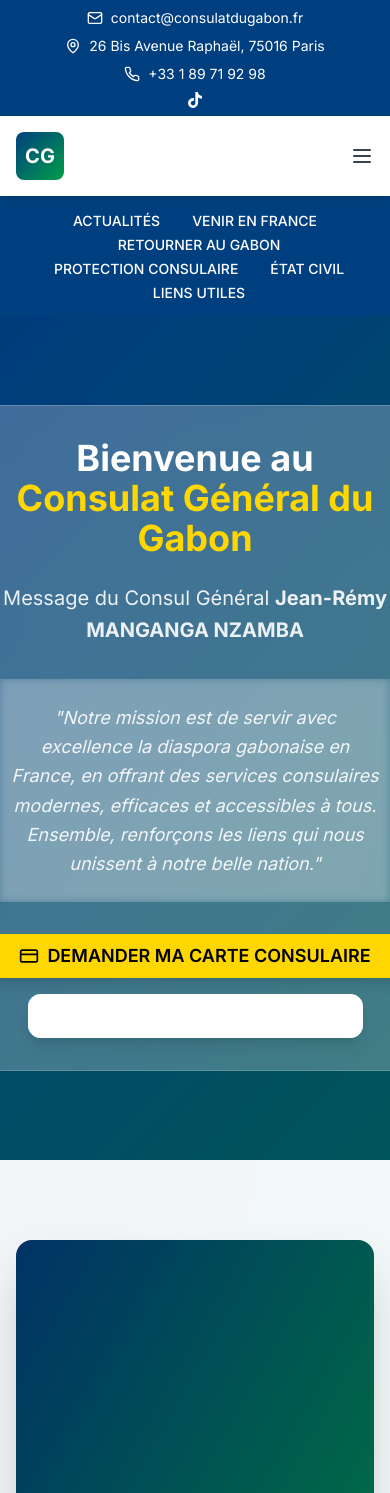
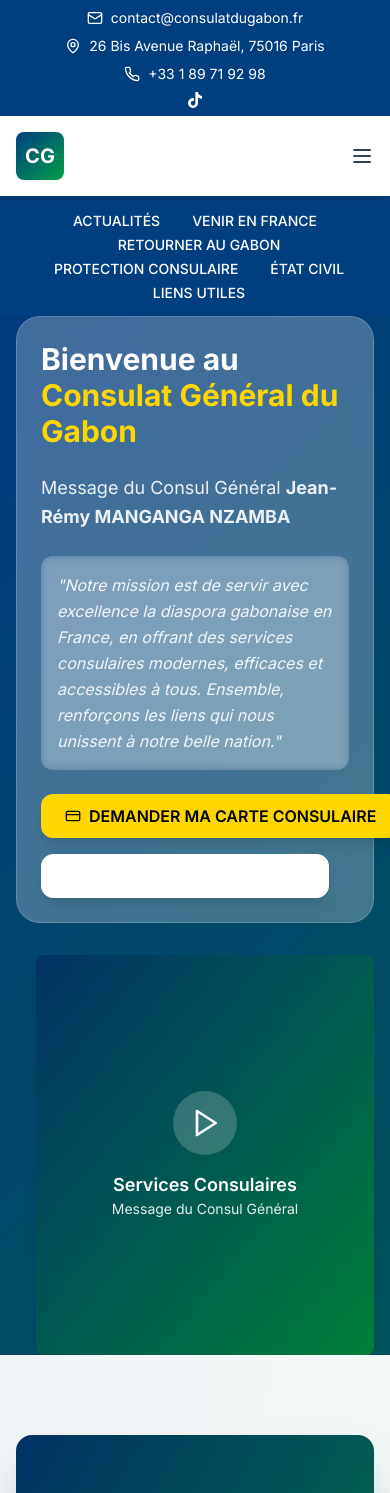
Before and after one commit to iAsted82/cggf, a Next.js app: page / in a window 390 px wide. Shown: the top 1493 px of the page. Built offline with nearby package versions, Linux system fonts and the light colour scheme.

Commit message:
Intégration vidéo dans la section Hero

```diff
--- a/components/home/HeroSection.tsx
+++ b/components/home/HeroSection.tsx
@@ -2,7 +2,7 @@
 
 import React from 'react';
 import { motion } from 'framer-motion';
-import { CreditCard, Calendar, FileText } from 'lucide-react';
+import { CreditCard, Calendar, FileText, Play } from 'lucide-react';
 import { Button } from '@/components/ui/button';
 import Link from 'next/link';
 
@@ -16,18 +16,21 @@ export function HeroSection() {
       </div>
 
       {/* Content */}
-      <div className="relative z-10 max-w-7xl mx-auto px-4 sm:px-6 lg:px-8 text-center">
+      <div className="relative z-10 max-w-7xl mx-auto px-4 sm:px-6 lg:px-8">
+        <div className="grid grid-cols-1 lg:grid-cols-12 gap-8 items-center min-h-[80vh]">
+          {/* Text Content - Left Side */}
+          <div className="lg:col-span-7 xl:col-span-8">
             <motion.div
               initial={{ opacity: 0, y: 30 }}
               animate={{ opacity: 1, y: 0 }}
               transition={{ duration: 0.8 }}
-          className="glassmorphism rounded-3xl p-8 md:p-12 max-w-4xl mx-auto"
+              className="glassmorphism rounded-3xl p-6 md:p-8 lg:p-10"
             >
               <motion.h1
                 initial={{ opacity: 0, y: 20 }}
                 animate={{ opacity: 1, y: 0 }}
                 transition={{ duration: 0.8, delay: 0.2 }}
-            className="text-4xl md:text-6xl font-bold text-white mb-6"
+                className="text-3xl md:text-4xl lg:text-5xl xl:text-6xl font-bold text-white mb-6"
               >
                 Bienvenue au
                 <span className="block text-consulate-yellow">
@@ -39,7 +42,7 @@ export function HeroSection() {
                 initial={{ opacity: 0, y: 20 }}
                 animate={{ opacity: 1, y: 0 }}
                 transition={{ duration: 0.8, delay: 0.4 }}
-            className="text-xl md:text-2xl text-white/90 mb-8 leading-relaxed"
+                className="text-lg md:text-xl lg:text-2xl text-white/90 mb-6 leading-relaxed"
               >
                 Message du Consul Général <strong>Jean-Rémy MANGANGA NZAMBA</strong>
               </motion.p>
@@ -48,7 +51,7 @@ export function HeroSection() {
                 initial={{ opacity: 0, y: 20 }}
                 animate={{ opacity: 1, y: 0 }}
                 transition={{ duration: 0.8, delay: 0.6 }}
-            className="bg-white/10 backdrop-blur-sm rounded-xl p-6 mb-8 text-white/90 italic text-lg leading-relaxed"
+                className="bg-white/10 backdrop-blur-sm rounded-xl p-4 md:p-6 mb-6 text-white/90 italic text-base md:text-lg leading-relaxed"
               >
                 "Notre mission est de servir avec excellence la diaspora gabonaise en France,
                 en offrant des services consulaires modernes, efficaces et accessibles à tous.
@@ -59,14 +62,14 @@ export function HeroSection() {
                 initial={{ opacity: 0, y: 20 }}
                 animate={{ opacity: 1, y: 0 }}
                 transition={{ duration: 0.8, delay: 0.8 }}
-            className="flex flex-col sm:flex-row gap-4 justify-center items-center"
+                className="flex flex-col sm:flex-row gap-4 justify-start"
               >
                 <Link href="/services-publics/inscription">
                   <Button
                     size="lg"
-                className="bg-consulate-yellow hover:bg-yellow-500 text-black font-semibold px-8 py-4 rounded-xl text-lg transition-all duration-300 transform hover:scale-105 shadow-lg"
+                    className="bg-consulate-yellow hover:bg-yellow-500 text-black font-semibold px-6 lg:px-8 py-3 lg:py-4 rounded-xl text-base lg:text-lg transition-all duration-300 transform hover:scale-105 shadow-lg"
                   >
-                <CreditCard className="mr-2 h-5 w-5" />
+                    <CreditCard className="mr-2 h-4 w-4 lg:h-5 lg:w-5" />
                     DEMANDER MA CARTE CONSULAIRE
                   </Button>
                 </Link>
@@ -74,14 +77,54 @@ export function HeroSection() {
                   <Button
                     variant="outline"
                     size="lg"
-                className="border-white text-white hover:bg-white hover:text-consulate-blue px-8 py-4 rounded-xl text-lg transition-all duration-300 transform hover:scale-105 shadow-lg"
+                    className="border-white text-white hover:bg-white hover:text-consulate-blue px-6 lg:px-8 py-3 lg:py-4 rounded-xl text-base lg:text-lg transition-all duration-300 transform hover:scale-105 shadow-lg"
                   >
-                <FileText className="mr-2 h-5 w-5" />
+                    <FileText className="mr-2 h-4 w-4 lg:h-5 lg:w-5" />
                     DÉCOUVRIR NOS SERVICES
                   </Button>
                 </Link>
               </motion.div>
             </motion.div>
+          </div>
+
+          {/* Video Content - Right Side */}
+          <div className="lg:col-span-5 xl:col-span-4 flex justify-center lg:justify-end">
+            <motion.div
+              initial={{ opacity: 0, x: 50 }}
+              animate={{ opacity: 1, x: 0 }}
+              transition={{ duration: 0.8, delay: 0.3 }}
+              className="w-full max-w-sm lg:max-w-xs xl:max-w-sm"
+              style={{ marginLeft: '20px' }}
+            >
+              <div className="relative w-full aspect-[9/16] max-h-[400px] bg-gradient-to-br from-consulate-blue to-consulate-green rounded-lg overflow-hidden shadow-lg">
+                {/* Video Placeholder - Replace with actual video */}
+                <div className="absolute inset-0 bg-black/20 flex items-center justify-center">
+                  <div className="text-center text-white">
+                    <div className="w-16 h-16 bg-white/20 rounded-full flex items-center justify-center mb-4 mx-auto backdrop-blur-sm">
+                      <Play className="h-8 w-8 text-white" />
+                    </div>
+                    <p className="text-lg font-semibold">Services Consulaires</p>
+                    <p className="text-sm opacity-90">Message du Consul Général</p>
+                  </div>
+                </div>
+
+                {/* Actual Video - Uncomment and replace src when you have the video */}
+                {/*
+                <video
+                  className="w-full h-full object-cover"
+                  autoPlay
+                  muted
+                  controls
+                  poster="/path-to-poster-image.jpg"
+                >
+                  <source src="/path-to-consul-video.mp4" type="video/mp4" />
+                  Votre navigateur ne supporte pas les vidéos HTML5.
+                </video>
+                */}
+              </div>
+            </motion.div>
+          </div>
+        </div>
       </div>
 
       {/* Floating Elements */}
@@ -95,7 +138,7 @@ export function HeroSection() {
           repeat: Infinity,
           ease: "easeInOut"
         }}
-        className="absolute top-20 left-10 w-16 h-16 bg-consulate-yellow/20 rounded-full blur-sm hidden lg:block"
+        className="absolute top-20 left-10 w-16 h-16 bg-consulate-yellow/20 rounded-full blur-sm hidden xl:block"
       />
       <motion.div
         animate={{
@@ -107,7 +150,7 @@ export function HeroSection() {
           repeat: Infinity,
           ease: "easeInOut"
         }}
-        className="absolute bottom-20 right-10 w-20 h-20 bg-consulate-green/20 rounded-full blur-sm hidden lg:block"
+        className="absolute bottom-20 right-10 w-20 h-20 bg-consulate-green/20 rounded-full blur-sm hidden xl:block"
       />
     </section>
   );
```
Lines whose indentation alone changed are shown as unchanged.
